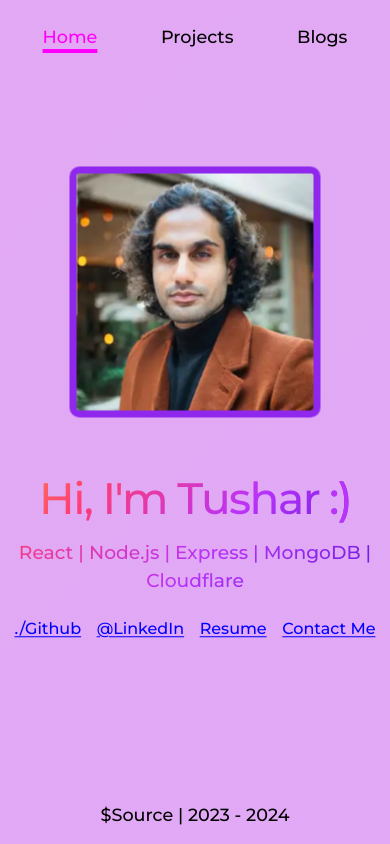
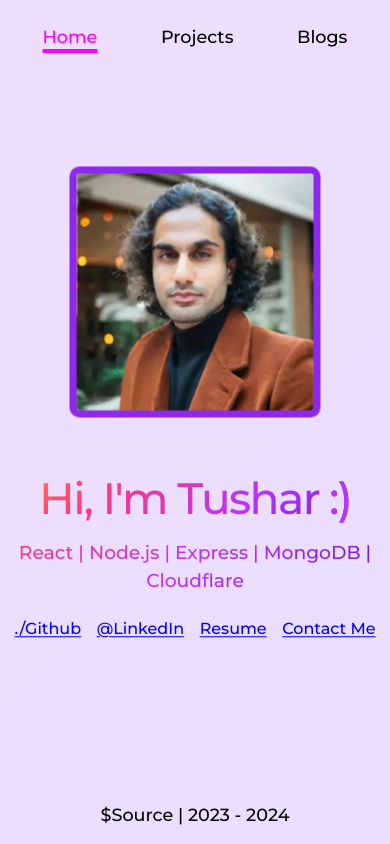
Before and after one commit to reddygtvs/homepage, a React (Create React App) app: page / in a window 390 px wide. Built offline with nearby package versions, Linux system fonts and the light colour scheme.

Commit message:
fixed scaling for mobile

```diff
--- a/src/components/MdxComponent.tsx
+++ b/src/components/MdxComponent.tsx
@@ -23,13 +23,13 @@ const MdxComponent: React.FC = () => {
     // <div className="text-black flex flex-col max-w-[650px] p-30 m-20 font-sans p-3">
     <div className="text-black">
       <Link to="/blogs">
-        <h3 className="my-3 text-lg">{"<<Back to Blogs"}</h3>
+        <h3 className="my-3 text-xl">{"<<Back to Blogs"}</h3>
       </Link>
-      <div className="max-[600px]:max-w-[340px]">
+      <div className="max-[580px]:max-w-[415px] w-[600px]">
         <div>
           {sampleBlogCheck === filename && (
             <Suspense fallback={<Spinner />}>
-              <div className="prose p-8 prose-h1:text-purple-700 prose-h1:underline prose-h1:decoration-cyan-500 prose-h2:my-3 prose-p:m-0 font-sans prose-hr:my-[5px] prose-h2:text-fuchsia-600 prose-h2:underline prose-h2:decoration-pink-600 prose-blockquote:bg-slate-300 prose-hr:divide-x-2 border-sky-600">
+              <div className="prose py-8 prose-h1:text-purple-700 prose-h1:underline prose-h1:decoration-cyan-500 prose-h2:my-3 prose-p:m-0 font-sans prose-hr:my-[5px] prose-h2:text-fuchsia-600 prose-h2:underline prose-h2:decoration-pink-600 prose-blockquote:bg-slate-300 prose-hr:divide-x-2 border-sky-600">
                 <LazyContent />
               </div>
             </Suspense>
@@ -38,7 +38,7 @@ const MdxComponent: React.FC = () => {
         <div>
           {animationBlogCheck === filename && (
             <Suspense fallback={<Spinner />}>
-              <div className="prose p-8 prose-h1:text-purple-700 prose-h1:underline prose-h1:decoration-cyan-500 prose-h2:my-3 prose-p:m-0 font-sans prose-hr:my-[5px] prose-h2:text-fuchsia-600 prose-h2:underline prose-h2:decoration-pink-600 prose-blockquote:bg-slate-300 prose-hr:divide-x-2 border-sky-600">
+              <div className="prose py-8 prose-h1:text-purple-700 prose-h1:underline prose-h1:decoration-cyan-500 prose-h2:my-3 prose-p:m-0 font-sans prose-hr:my-[5px] prose-h2:text-fuchsia-600 prose-h2:underline prose-h2:decoration-pink-600 prose-blockquote:bg-slate-300 prose-hr:divide-x-2 border-sky-600">
                 <LazyIter />
               </div>
             </Suspense>
--- a/src/index.css
+++ b/src/index.css
@@ -156,9 +156,10 @@ img {
 }
 
 body {
-  background: linear-gradient(-45deg, #dcaaff, #eaa6e4);
+  background: linear-gradient(-45deg, #e9ffe9, #e9dbff, #f4e5f7);
   background-size: 1000% 1000%;
-  animation: gradient 10s ease infinite;
+  animation: gradient 6s ease infinite;
+  background-color: black;
   height: 100vh;
   color: black;
 }
@@ -170,7 +171,7 @@ body {
   }
   50% {
     background-position: 100% 50%;
-    color: #ffffff;
+    color: black;
   }
   100% {
     background-position: 0% 50%;
```
